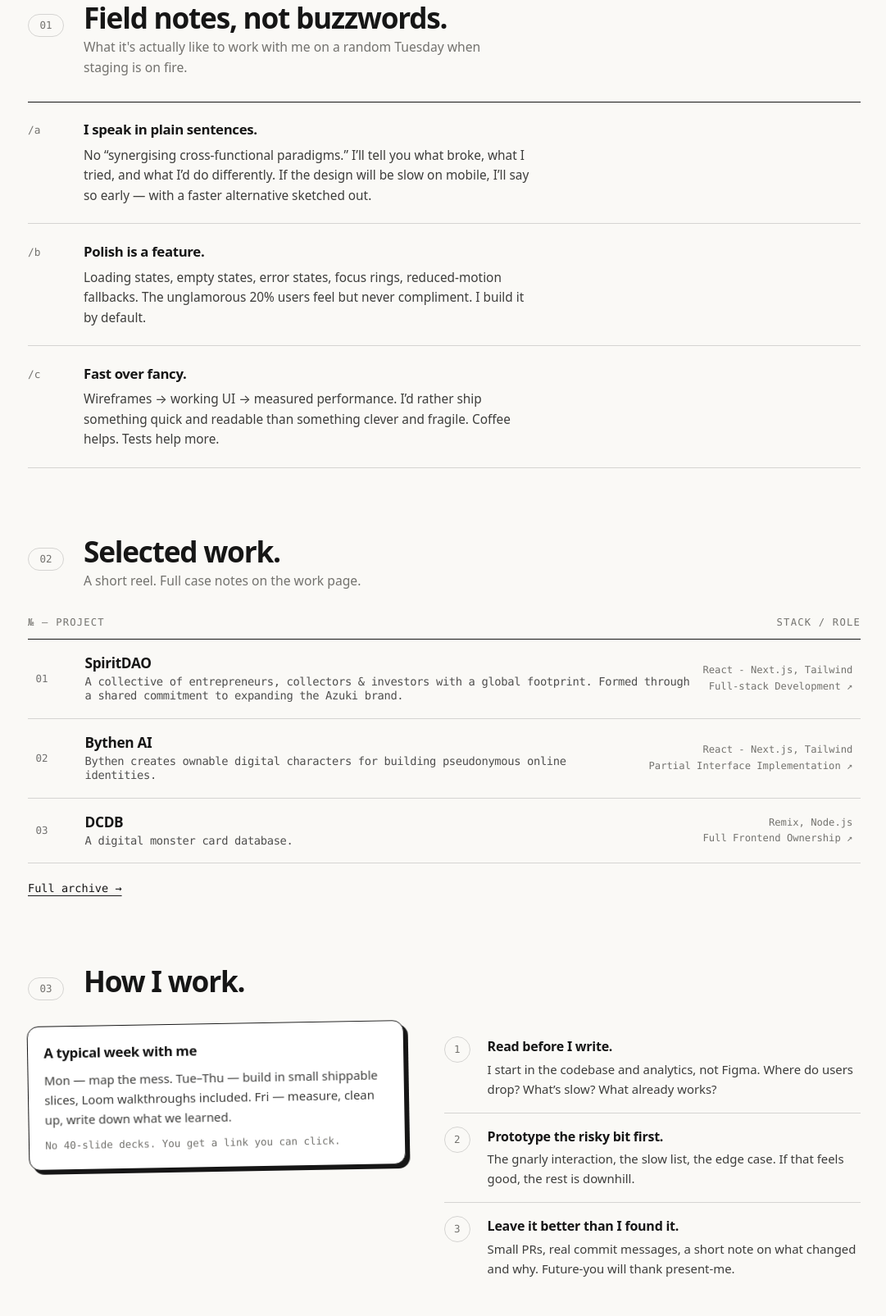
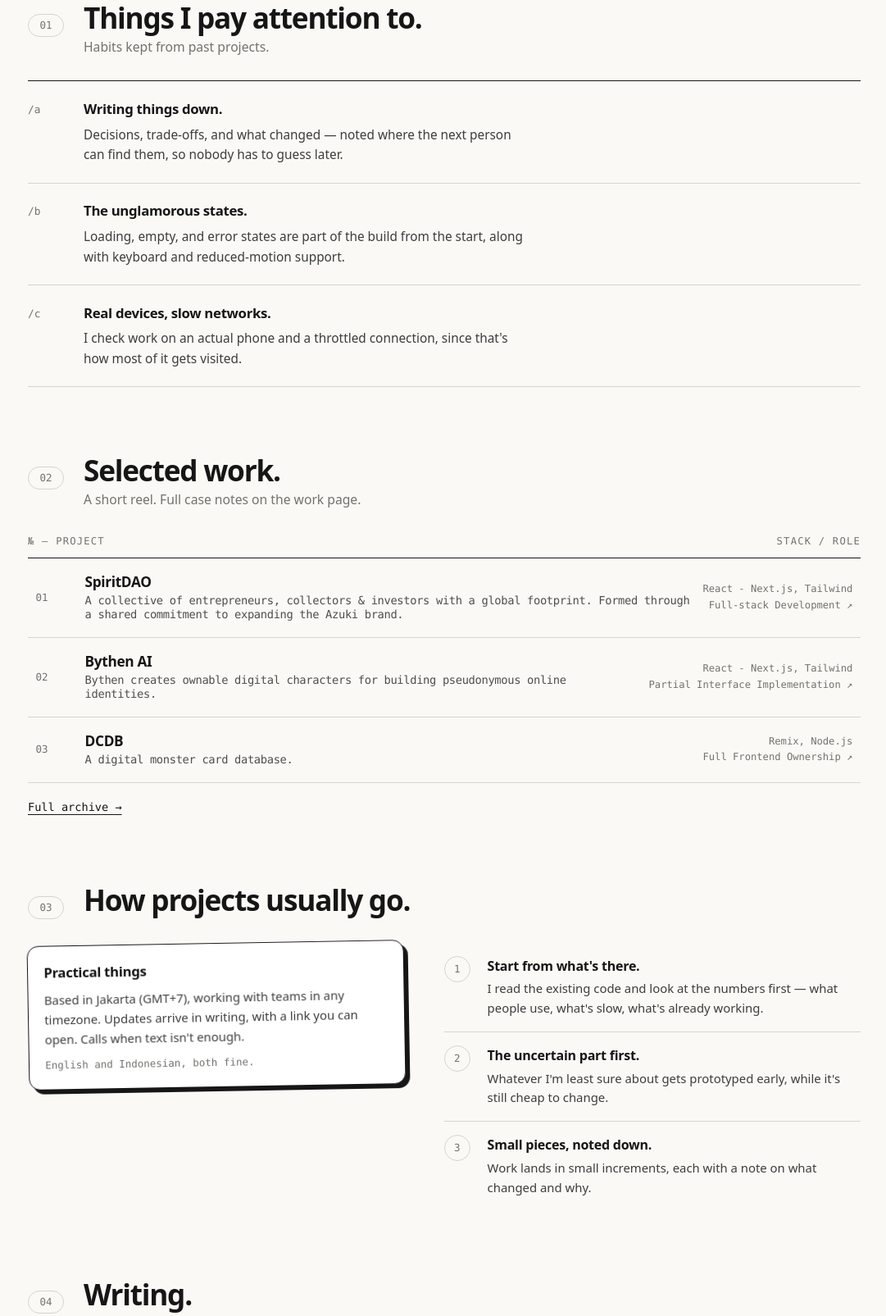
Before and after one commit to erwinnurhaq/erwinnurhaq.github.io, an Astro site: page / in a window 1280 px wide. Shown: the part 907-2512 px from the top of the page at 82% size, without its empty margins (98-1179 px from the left). Built offline with nearby package versions, Linux system fonts and the light colour scheme; Astro itself is replaced by a stand-in of ours.

Commit message:
copy: quieter notes and process sections, less salesy

```diff
--- a/src/pages/index.astro
+++ b/src/pages/index.astro
@@ -62,30 +62,30 @@ const fmtDate = (d: Date) => d.toLocaleDateString('en-GB', { day: '2-digit', mon
     <div class="sec-head">
       <span class="sec-no">01</span>
       <div>
-        <h2>Field notes, not buzzwords.</h2>
-        <p>What it's actually like to work with me on a random Tuesday when staging is on fire.</p>
+        <h2>Things I pay attention to.</h2>
+        <p>Habits kept from past projects.</p>
       </div>
     </div>
     <div class="notes">
       <div class="note">
         <span class="note-no">/a</span>
         <div>
-          <h3>I speak in plain sentences.</h3>
-          <p>No “synergising cross-functional paradigms.” I’ll tell you what broke, what I tried, and what I’d do differently. If the design will be slow on mobile, I’ll say so early — with a faster alternative sketched out.</p>
+          <h3>Writing things down.</h3>
+          <p>Decisions, trade-offs, and what changed — noted where the next person can find them, so nobody has to guess later.</p>
         </div>
       </div>
       <div class="note">
         <span class="note-no">/b</span>
         <div>
-          <h3>Polish is a feature.</h3>
-          <p>Loading states, empty states, error states, focus rings, reduced-motion fallbacks. The unglamorous 20% users feel but never compliment. I build it by default.</p>
+          <h3>The unglamorous states.</h3>
+          <p>Loading, empty, and error states are part of the build from the start, along with keyboard and reduced-motion support.</p>
         </div>
       </div>
       <div class="note">
         <span class="note-no">/c</span>
         <div>
-          <h3>Fast over fancy.</h3>
-          <p>Wireframes → working UI → measured performance. I’d rather ship something quick and readable than something clever and fragile. Coffee helps. Tests help more.</p>
+          <h3>Real devices, slow networks.</h3>
+          <p>I check work on an actual phone and a throttled connection, since that's how most of it gets visited.</p>
         </div>
       </div>
     </div>
@@ -120,19 +120,19 @@ const fmtDate = (d: Date) => d.toLocaleDateString('en-GB', { day: '2-digit', mon
     <div class="sec-head">
       <span class="sec-no">03</span>
       <div>
-        <h2>How I work.</h2>
+        <h2>How projects usually go.</h2>
       </div>
     </div>
     <div class="split">
       <aside class="sticky-note">
-        <h3>A typical week with me</h3>
-        <p>Mon — map the mess. Tue–Thu — build in small shippable slices, Loom walkthroughs included. Fri — measure, clean up, write down what we learned.</p>
-        <p style="margin-top:0.6rem; font-family:var(--mono); font-size:0.78rem; color:var(--muted);">No 40-slide decks. You get a link you can click.</p>
+        <h3>Practical things</h3>
+        <p>Based in Jakarta (GMT+7), working with teams in any timezone. Updates arrive in writing, with a link you can open. Calls when text isn't enough.</p>
+        <p style="margin-top:0.6rem; font-family:var(--mono); font-size:0.78rem; color:var(--muted);">English and Indonesian, both fine.</p>
       </aside>
       <ol class="steps">
-        <li><span class="step-n">1</span><div><strong>Read before I write.</strong><p>I start in the codebase and analytics, not Figma. Where do users drop? What’s slow? What already works?</p></div></li>
-        <li><span class="step-n">2</span><div><strong>Prototype the risky bit first.</strong><p>The gnarly interaction, the slow list, the edge case. If that feels good, the rest is downhill.</p></div></li>
-        <li><span class="step-n">3</span><div><strong>Leave it better than I found it.</strong><p>Small PRs, real commit messages, a short note on what changed and why. Future-you will thank present-me.</p></div></li>
+        <li><span class="step-n">1</span><div><strong>Start from what's there.</strong><p>I read the existing code and look at the numbers first — what people use, what's slow, what's already working.</p></div></li>
+        <li><span class="step-n">2</span><div><strong>The uncertain part first.</strong><p>Whatever I'm least sure about gets prototyped early, while it's still cheap to change.</p></div></li>
+        <li><span class="step-n">3</span><div><strong>Small pieces, noted down.</strong><p>Work lands in small increments, each with a note on what changed and why.</p></div></li>
       </ol>
     </div>
   </section>
```
